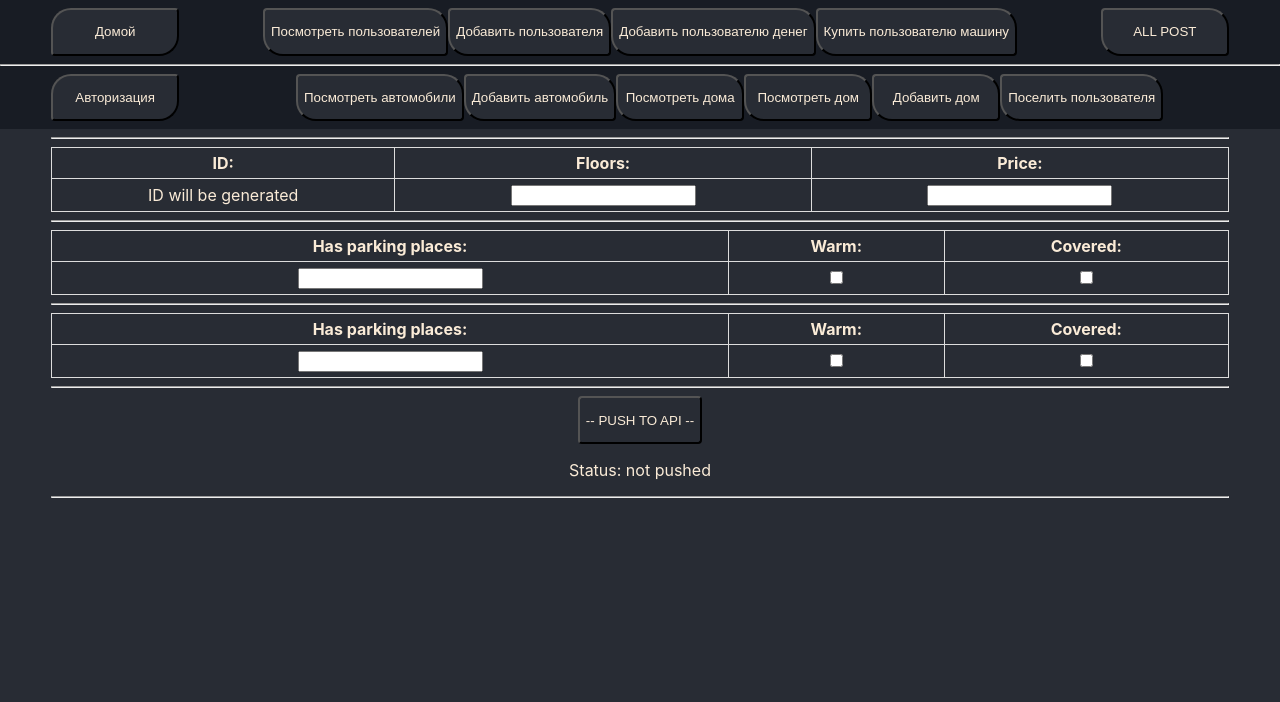
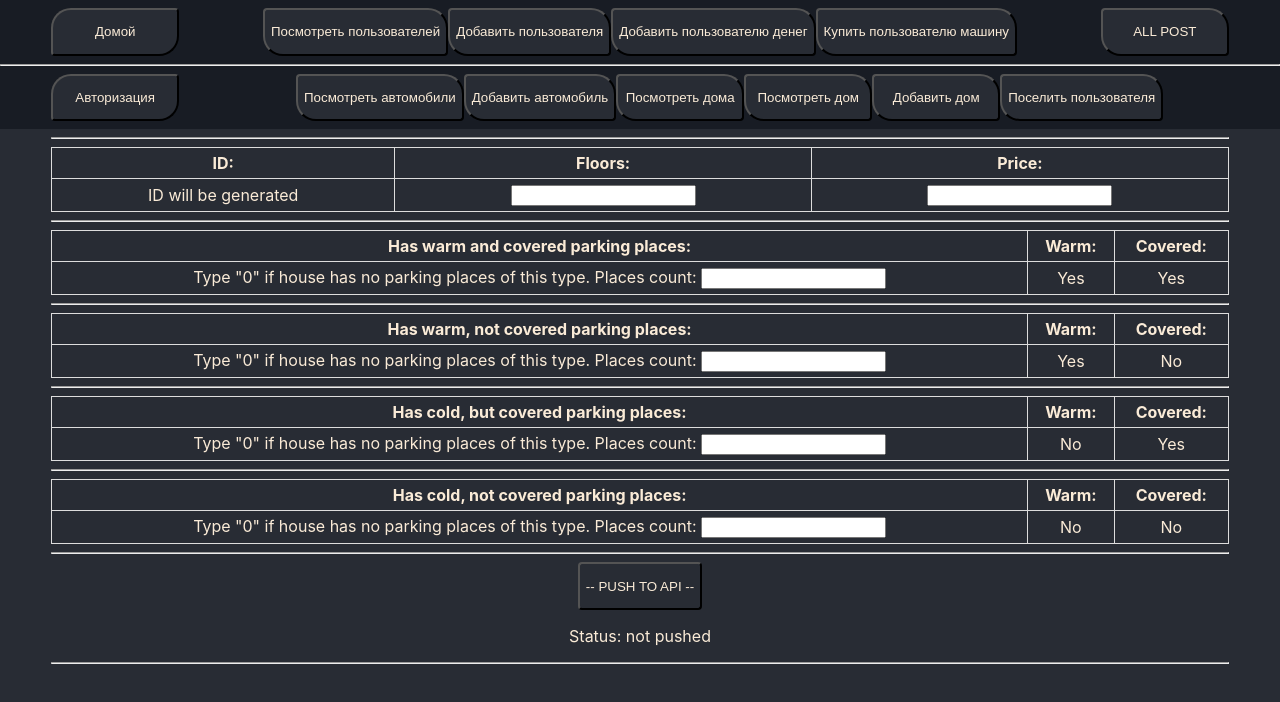
Before and after one commit to Krasilnikov-Ilya/Simple_User_Getter, a React (Create React App) app: page /create/house in a window 1280 px wide. Shown: the top 702 px of the page. Built offline with nearby package versions, Linux system fonts and the light colour scheme.

Commit message:
houses validated

```diff
--- a/src/blocks/authorization/authorizationForm.js
+++ b/src/blocks/authorization/authorizationForm.js
@@ -49,7 +49,7 @@ const AuthorizationForm = () => {
                 <h1> AUTHORIZATION </h1>
                 <hr/>
                 {(emailDirty && emailError) && <div style={{color: "red"}}> {emailError} </div>}
-                <input onChange={e => emailHandler(e)} value={email} onBlur={e => blurHandler(e)} name='email' type="text"
+                <input onChange={e => emailHandler(e)} value={email} onBlur={e => blurHandler(e)} name='email' type="email"
                        placeholder="Enter your email..."/>
                 <hr/>
                 {(passwordDirty && passwordError) && <div style={{color: "red"}}> {passwordError} </div>}
--- a/src/blocks/houses/createHouseform.js
+++ b/src/blocks/houses/createHouseform.js
@@ -1,5 +1,6 @@
 import React from "react";
 import API from "../../utils/API";
+import {FLOAT_REGEXP, FLOAT_STEP, INT_REGEXP} from "../../utils/constants";
 
 export class CreateHouseForm extends React.Component {
 
@@ -10,7 +11,6 @@ export class CreateHouseForm extends React.Component {
             tableData: []
         };
     }
-
 
     render() {
         return (
@@ -27,8 +27,8 @@ export class CreateHouseForm extends React.Component {
                     <tbody>
                     <tr key="car">
                         <td>ID will be generated</td>
-                        <td><input id="floor_send"/></td>
-                        <td><input id="price_send"/></td>
+                        <td><input type="number" pattern={INT_REGEXP}  id="floor_send"/></td>
+                        <td><input type="number" pattern={FLOAT_REGEXP} step={FLOAT_STEP} id="price_send"/></td>
                     </tr>
                     </tbody>
                 </table>
@@ -38,16 +38,16 @@ export class CreateHouseForm extends React.Component {
                 <table className="table">
                     <thead>
                     <tr key="head">
-                        <th> Has parking places:</th>
+                        <th> Has warm and covered parking places: </th>
                         <th> Warm:</th>
                         <th> Covered:</th>
                     </tr>
                     </thead>
                     <tbody>
-                    <tr key="car">
-                        <td><input id="parking_first_send"/></td>
-                        <td><input type="checkbox" id="warm_first_send"/></td>
-                        <td><input type="checkbox" id="covered_first_send"/></td>
+                    <tr key="parking1">
+                        <td> Type "0" if house has no parking places of this type. Places count: <input type="number" id="parking_first_send"/></td>
+                        <td> Yes</td>
+                        <td> Yes</td>
                     </tr>
                     </tbody>
                 </table>
@@ -57,16 +57,54 @@ export class CreateHouseForm extends React.Component {
                 <table className="table">
                     <thead>
                     <tr key="head">
-                        <th> Has parking places:</th>
+                        <th> Has warm, not covered parking places: </th>
                         <th> Warm:</th>
                         <th> Covered:</th>
                     </tr>
                     </thead>
                     <tbody>
-                    <tr key="car">
-                        <td><input id="parking_second_send"/></td>
-                        <td><input type="checkbox" id="warm_second_send"/></td>
-                        <td><input type="checkbox" id="covered_second_send"/></td>
+                    <tr key="parking2">
+                        <td> Type "0" if house has no parking places of this type. Places count: <input type="number" id="parking_second_send"/></td>
+                        <td> Yes</td>
+                        <td> No</td>
+                    </tr>
+                    </tbody>
+                </table>
+
+                <hr/>
+
+                <table className="table">
+                    <thead>
+                    <tr key="head">
+                        <th> Has cold, but covered parking places: </th>
+                        <th> Warm:</th>
+                        <th> Covered:</th>
+                    </tr>
+                    </thead>
+                    <tbody>
+                    <tr key="parking3">
+                        <td> Type "0" if house has no parking places of this type. Places count: <input type="number" id="parking_third_send"/></td>
+                        <td> No</td>
+                        <td> Yes</td>
+                    </tr>
+                    </tbody>
+                </table>
+
+                <hr/>
+
+                <table className="table">
+                    <thead>
+                    <tr key="head">
+                        <th> Has cold, not covered parking places: </th>
+                        <th> Warm:</th>
+                        <th> Covered:</th>
+                    </tr>
+                    </thead>
+                    <tbody>
+                    <tr key="parking4">
+                        <td> Type "0" if house has no parking places of this type. Places count: <input type="number" id="parking_fourth_send"/></td>
+                        <td> No</td>
+                        <td> No</td>
                     </tr>
                     </tbody>
                 </table>
@@ -84,31 +122,38 @@ export class CreateHouseForm extends React.Component {
         let price = parseFloat(document.getElementById("price_send").value)
         let first_parking_count = parseInt(document.getElementById("parking_first_send").value)
         let second_parking_count = parseInt(document.getElementById("parking_second_send").value)
-        let warm_first = document.getElementById("warm_first_send").checked
-        let warm_second = document.getElementById("warm_second_send").checked
-        let covered_first = document.getElementById("covered_first_send").checked
-        let covered_second = document.getElementById("covered_second_send").checked
+        let third_parking_count = parseInt(document.getElementById("parking_third_send").value)
+        let fourth_parking_count = parseInt(document.getElementById("parking_fourth_send").value)
 
-        let firstParking = {"isWarm": warm_first, "isCovered": covered_first, "placesCount": first_parking_count}
-        let secondParking = {"isWarm": warm_second, "isCovered": covered_second, "placesCount": second_parking_count}
-
-        if (!first_parking_count) firstParking = null
-        if (!second_parking_count) secondParking = null
-        if (first_parking_count === 0) firstParking = null
-        if (second_parking_count === 0) secondParking = null
+        let firstParking = {"isWarm": true, "isCovered": true, "placesCount": first_parking_count}
+        let secondParking = {"isWarm": true, "isCovered": false, "placesCount": second_parking_count}
+        let thirdParking = {"isWarm": false, "isCovered": true, "placesCount": first_parking_count}
+        let fourthParking = {"isWarm": false, "isCovered": false, "placesCount": fourth_parking_count}
 
         let json = {
             "floorCount": floor,
             "price": price,
-            parkingPlaces: [firstParking, secondParking]
+            parkingPlaces: []
         }
 
-        console.log(json)
+        if (first_parking_count > 0)  json.parkingPlaces.push(firstParking)
+        if (second_parking_count > 0) json.parkingPlaces.push(secondParking)
+        if (third_parking_count > 0)  json.parkingPlaces.push(thirdParking)
+        if (fourth_parking_count > 0) json.parkingPlaces.push(fourthParking)
 
         let push_uri = '/addHouse'
 
         let answer = " "
 
+        if (floor < 1 || price < 0 ||
+            isNaN(floor) || isNaN(price) ||
+            first_parking_count < 0 ||
+            second_parking_count < 0 ||
+            third_parking_count < 0 ||
+            fourth_parking_count < 0) {
+            answer = "Invalid input data"
+            console.log(answer)
+        } else {
             await API.post(push_uri, json)
                 .then(function (response) {
                     answer = "Successfully pushed, code: " + response.status
@@ -119,8 +164,8 @@ export class CreateHouseForm extends React.Component {
                     console.log(error);
                 });
             this.setState({answer})
-        console.log(this.state.answer)
-
+            console.log(answer)
+        }
     }
 }
 
--- a/src/utils/constants.js
+++ b/src/utils/constants.js
@@ -1,4 +1,4 @@
-export const FLOAT_REGEXP = "[0-9]+([\.,][0-9]+)?"
+export const FLOAT_REGEXP = "[0-9]+([.,][0-9]+)?"
 export const INT_REGEXP = "[0-9]+?"
 export const EMAIL_REGEXP_RAW = /^\w+@([\w-]+\.)+[\w-]{2,4}$/g
 export const FLOAT_STEP = "0.01"
```
Also changed, not shown: src/blocks/authorization/loginForm.js (added). Lines whose indentation alone changed are shown as unchanged.
